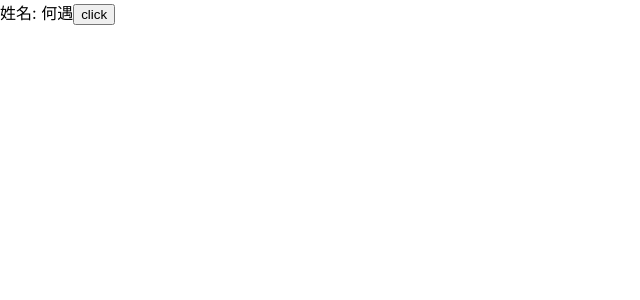
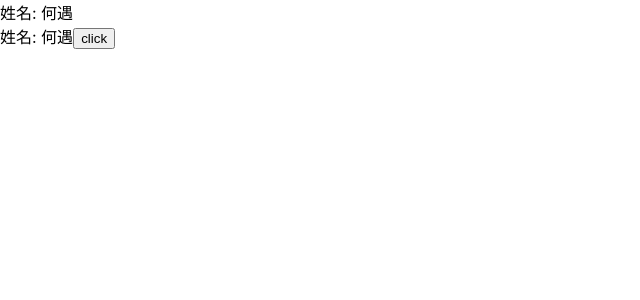
Before and after one commit to react-low-code/theory, a React (Create React App) app in the folder react-demo/: page / in a window 1280 px wide. Shown: the top 300 px of the page, without its empty margins (0-640 px from the left). Built offline with nearby package versions, Linux system fonts and the light colour scheme.

Commit message:
feat: renderProps

```diff
--- a/react-demo/src/App.tsx
+++ b/react-demo/src/App.tsx
@@ -7,7 +7,8 @@ import './App.scss'
 // import ClassComponent from './pages/component';
 // import GetDerivedStateFromProps from './pages/getDerivedStateFromProps';
 // import RefUse from './pages/ref'
-import UserDetail from './pages/HOC'
+// import UserDetail from './pages/HOC'
+import { PrintLogOnMount, SubmitLogFromRender } from './pages/renderProps'
 
 function App() {
   return (
@@ -20,9 +21,20 @@ function App() {
         /> */}
         {/* <GetDerivedStateFromProps /> */}
         {/* <RefUse/> */}
-        <UserDetail
+        {/* <UserDetail
           name='何遇'
-          loading={false}
+        /> */}
+        <PrintLogOnMount
+          render={() => <div>姓名: 何遇</div>}
+        />
+
+        <SubmitLogFromRender
+          render={(submitLog: (data: string) => void) => (
+            <div>
+              姓名: 何遇
+              <button onClick={() => submitLog('click')}> click </button>
+          </div>
+          )}
         />
     </div>
   );
--- a/react-demo/src/pages/HOC/PrintLog.tsx
+++ b/react-demo/src/pages/HOC/PrintLog.tsx
@@ -1,7 +1,7 @@
 import React from 'react'
 
 interface Props {
-    loading: boolean
+    loading?: boolean
 }
 
 export default function WithPrintLog<P extends {}>(InnerComponent: React.ComponentType<P>) {
--- /dev/null
+++ b/react-demo/src/pages/renderProps/index.tsx
@@ -0,0 +1,29 @@
+import React from 'react'
+
+interface PrintLogOnMountProps {
+    render: () => React.ReactNode;
+    loading?: boolean
+}
+
+class PrintLogOnMount extends React.Component<PrintLogOnMountProps, never> {
+    componentDidMount() {
+        console.log('我被装载了')
+    }
+
+    render(): React.ReactNode {
+        return ( this.props.loading ? <div>loading...</div>:this.props.render())
+    }
+}
+
+interface SubmitLogFromRenderProps {
+    render: (submitLog: (data: string) => void) => React.ReactNode;
+}
+
+class SubmitLogFromRender extends React.Component<SubmitLogFromRenderProps, never> {
+    submitLog = (data: string): void => { /**todo*/ }
+    render(): React.ReactNode {
+        return this.props.render(this.submitLog)
+    }
+}
+
+export { PrintLogOnMount, SubmitLogFromRender }
```
